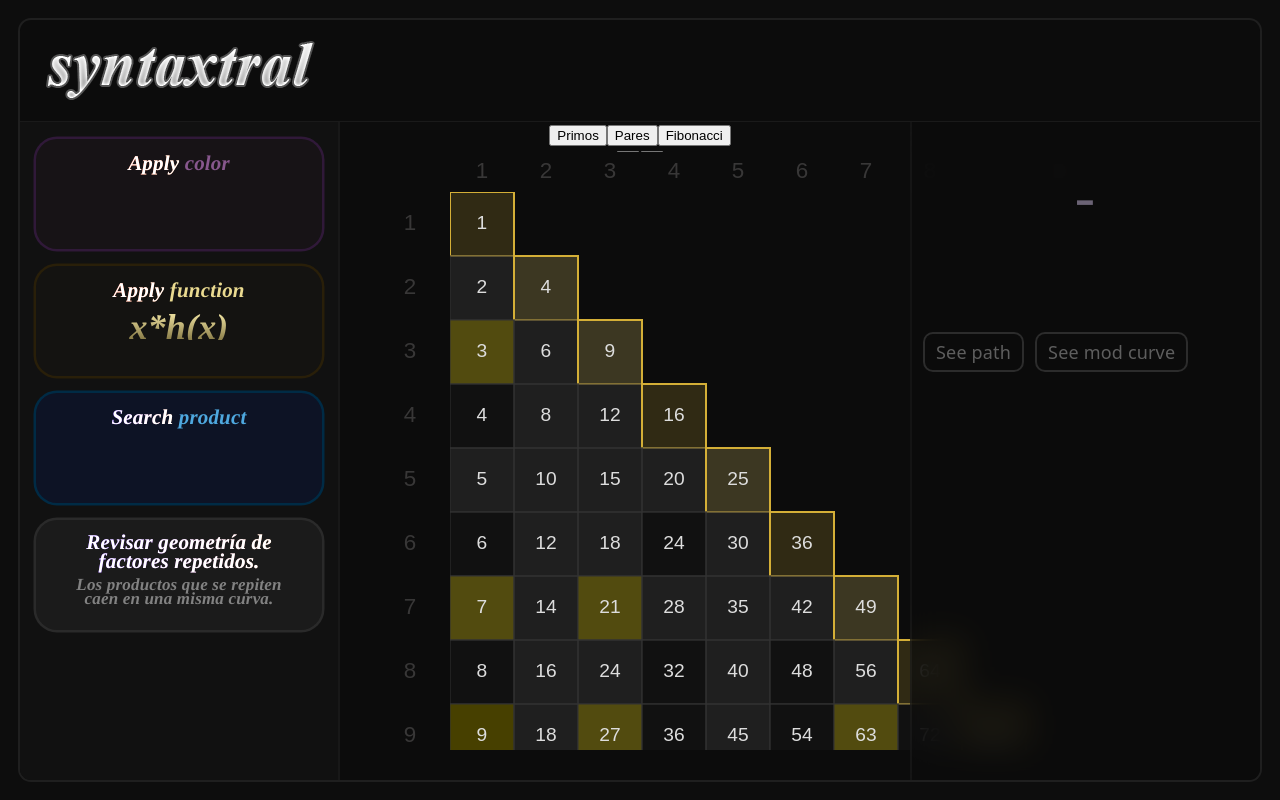
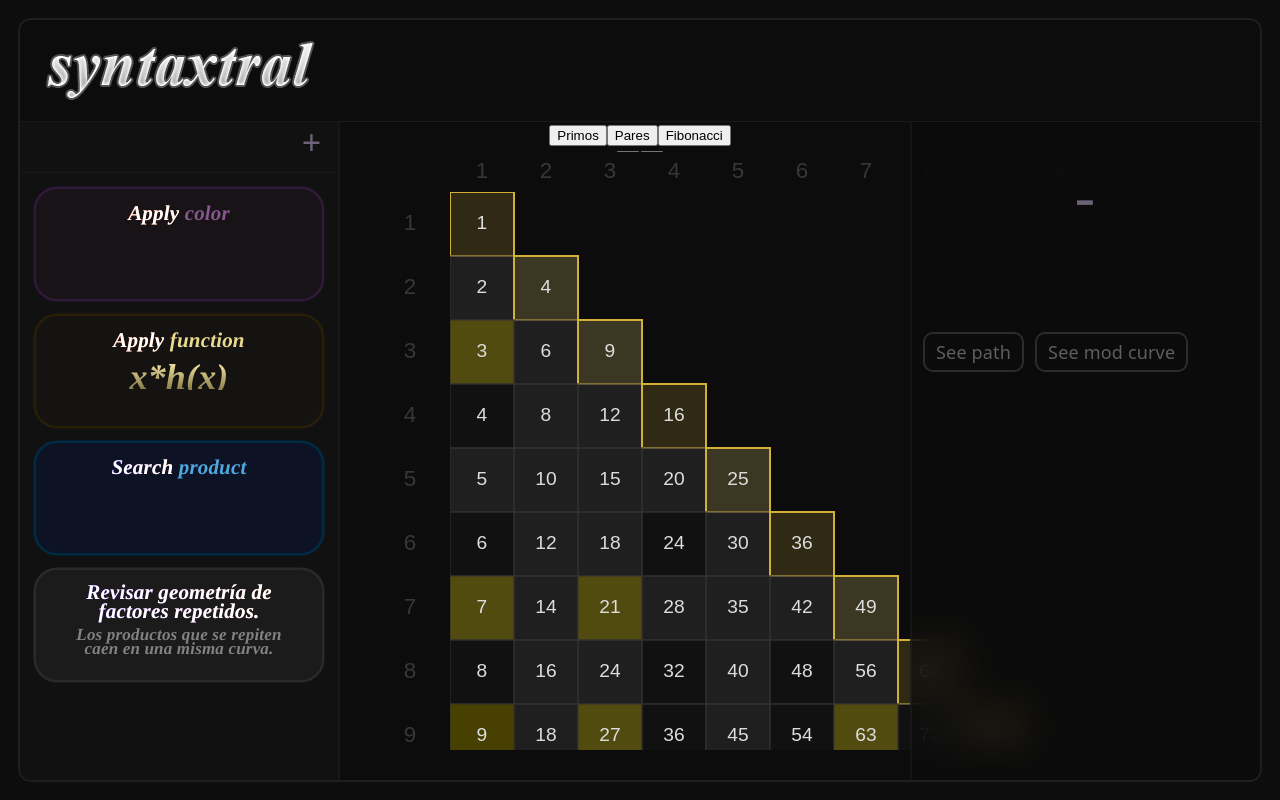
Before and after one commit to DiegoMaioneVallarino/product_table_explorer, a React (Vite) app: page / in a window 1280 px wide. Built offline with nearby package versions, Linux system fonts and the light colour scheme.

Commit message:
Added option bar

```diff
--- a/src/components/ExplorerPanel/ExplorerPanel.css
+++ b/src/components/ExplorerPanel/ExplorerPanel.css
@@ -66,3 +66,26 @@ b {}
     box-shadow: 0 0 0 2.5px #2a2a2a;
     background: #1b1b1b;
 }
+
+.explorer-panel-option-bar {
+    width: 100%;
+    height: 50px;
+    grid-template-columns: 20% 20% 20% 20% 20%;
+    display: grid;
+}
+
+.option-bar-bt {
+    box-shadow: 0 1px 0 0 #181818;
+}
+
+div#add-panel-alert {
+    text-align: center;
+    align-items: center;
+    display: grid;
+    font-size: 34px;
+}
+
+.option-bar-bt-ico {
+    margin-top: -9px;
+    margin-left: 11px;
+}
--- a/src/components/ExplorerPanel/ExplorerPanel.tsx
+++ b/src/components/ExplorerPanel/ExplorerPanel.tsx
@@ -3,6 +3,14 @@ import './ExplorerPanel.css';
 function ExplorerPanel() {
   return (
     <aside className="explorer-panel">
+      <div className="explorer-panel-option-bar">
+        <div className="option-bar-bt">
+          </div>
+          <div className="option-bar-bt"></div>
+          <div className="option-bar-bt"></div>
+          <div className="option-bar-bt"></div>
+          <div id="add-panel-alert" className="option-bar-bt">
+            <div className="option-bar-bt-ico">+</div></div></div>
       <div className="explorer-panel-alert color">
         <div className="type-of-explorer-panel-alert">
           <div className="text-explorer-panel-alert">
```
